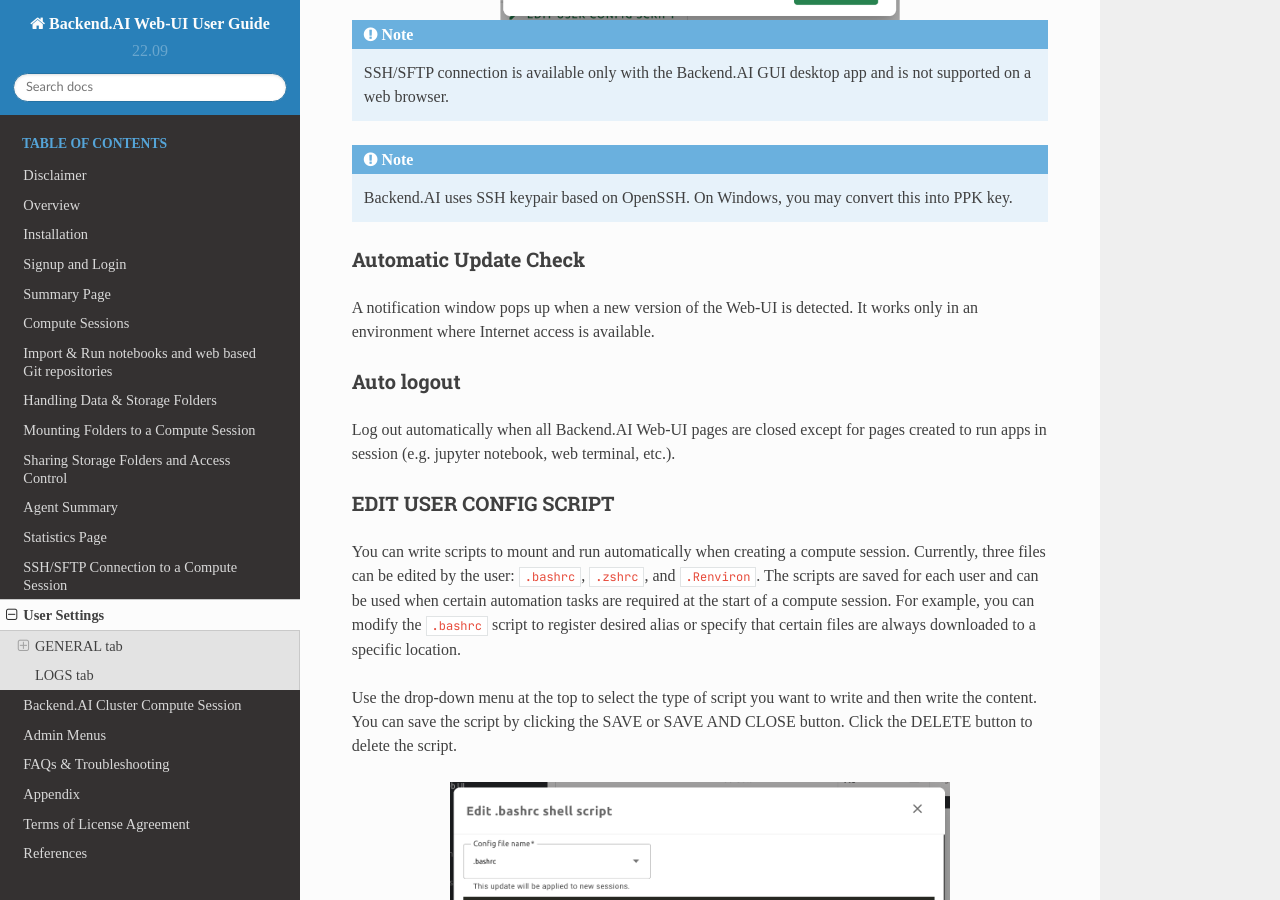
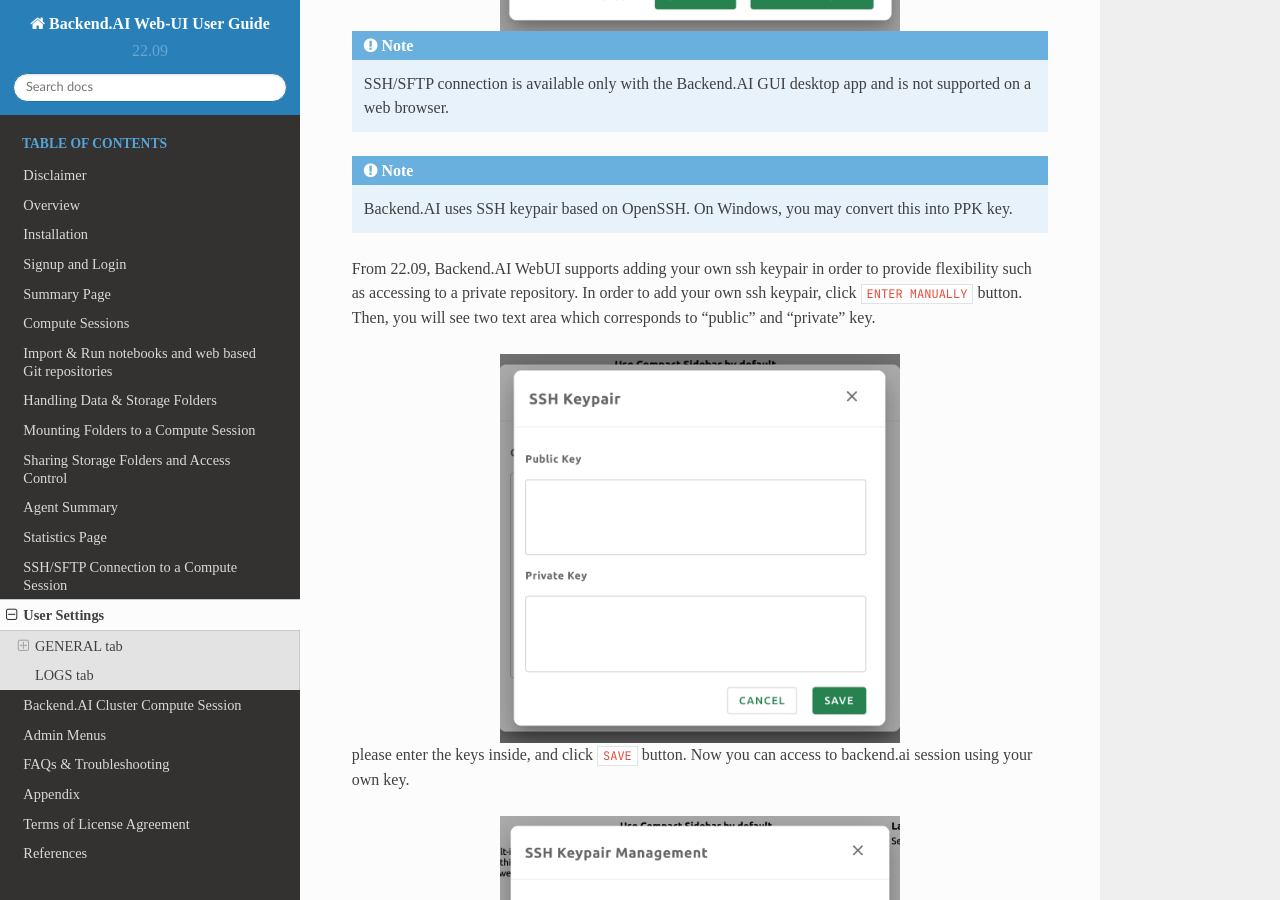
Before and after one commit to lablup/backend.ai-docs-webui, a Sphinx documentation site: the page built from docs/user_settings/user_settings.rst, in a window 1280 px wide and 900 px high, scrolled down 1955 px. Built offline with Sphinx 7.4.7 and the Read the Docs theme 2.0.0, drawn with Linux system fonts in a browser that asks for light colours; some web fonts are replaced.

Commit message:
docs: update images in user_settings page

```diff
--- a/docs/user_settings/user_settings.rst
+++ b/docs/user_settings/user_settings.rst
@@ -78,6 +78,21 @@
    Backend.AI uses SSH keypair based on OpenSSH. On Windows, you may convert
    this into PPK key.
 
+From 22.09, Backend.AI WebUI supports adding your own ssh keypair in order to provide
+flexibility such as accessing to a private repository. In order to add your own ssh keypair, click ``ENTER MANUALLY`` button. Then, you will see
+two text area which corresponds to "public" and "private" key.
+
+.. image:: add_ssh_keypair_manually_dialog.png
+   :width: 400
+   :align: center
+
+please enter the keys inside, and click ``SAVE`` button. Now you can access to backend.ai session using your own key.
+
+.. image:: ssh_keypair_dialog_after.png
+   :width: 400
+   :align: center
+
+
 Automatic Update Check
 ^^^^^^^^^^^^^^^^^^^^^^
 
```
Also changed, not shown: docs/user_settings/add_ssh_keypair_manually_dialog.png (added), docs/user_settings/input_manually_created_ssh_keypair.png (added), docs/user_settings/ssh_keypair_dialog.png, docs/user_settings/ssh_keypair_dialog_after.png (added).
